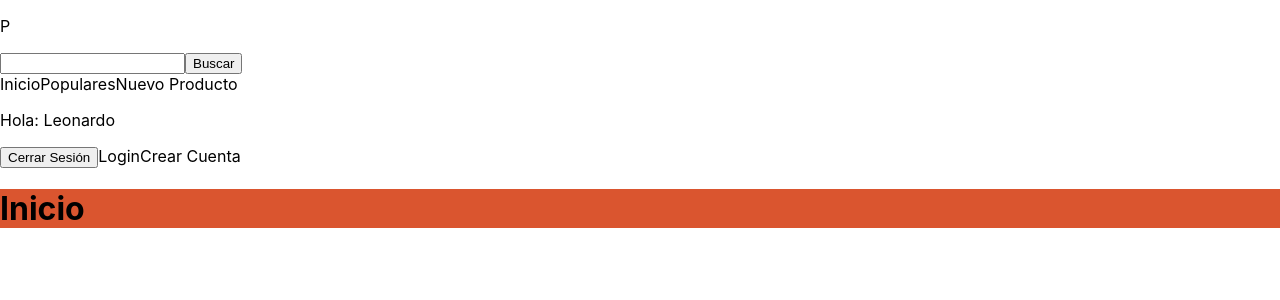
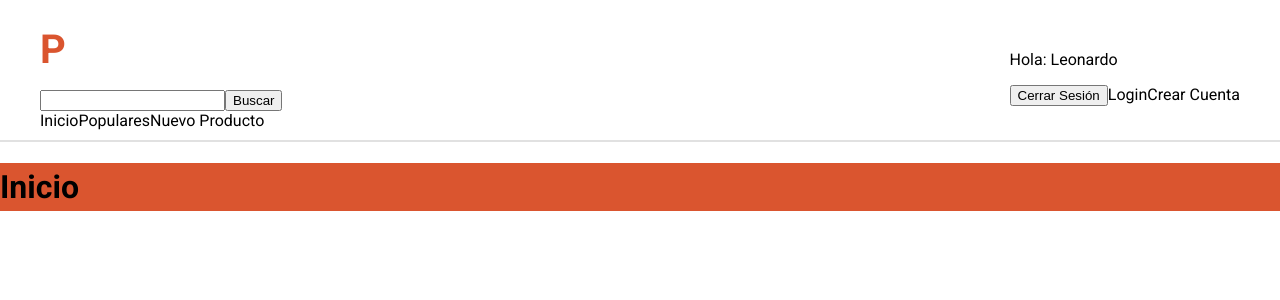
Before and after one commit to Leonardo-G/react-crear-productos, a Next.js app: page / in a window 1280 px wide. Shown: the top 300 px of the page. Built offline with nearby package versions, Linux system fonts and the light colour scheme.

Commit message:
estilos header

```diff
--- a/components/layout/Header.js
+++ b/components/layout/Header.js
@@ -1,17 +1,20 @@
 import Link from 'next/link'
 import React from 'react'
 import { Buscar } from '../UI/Buscar'
-import { Navegacion } from './Navegacion'
+import { Navegacion } from './Navegacion';
+
+import styles from "../../styles/Header.module.css";
 
 export const Header = () => {
     return (
-        <header>
+        <header className={ styles.header }>
+            <div className={ styles.contenedorHeader }>
                 <div>
-                <div>
-                    <p>P</p>
+                    <Link href="/" passHref>
+                        <p className={ styles.logo }>P</p>
+                    </Link>
                     <Buscar />
                     <Navegacion />
-                </div>
                 </div>
                 <div>
                     <p>Hola: Leonardo</p>
@@ -21,7 +24,7 @@ export const Header = () => {
                     <Link href="/">Login</Link>
                     <Link href="/">Crear Cuenta</Link>
                 </div>
-
+            </div>
         </header>
     )
 }
--- a/components/layout/Layout.js
+++ b/components/layout/Layout.js
@@ -1,10 +1,19 @@
 import React from 'react'
 import { Header } from './Header';
-import styles from "../../styles/Layout.module.css"
+import styles from "../../styles/Layout.module.css";
+import Head from 'next/head';
 
 export const Layout = ({ children }) => {
     return (
         <>
+            <Head>
+                {/* <html lang="es"/> */}
+                <link rel="stylesheet" href="https://cdnjs.cloudflare.com/ajax/libs/normalize/8.0.1/normalize.min.css" integrity="sha512-NhSC1YmyruXifcj/KFRWoC561YpHpc5Jtzgvbuzx5VozKpWvQ+4nXhPdFgmx8xqexRcpAglTj9sIBWINXa8x5w==" crossOrigin="anonymous" referrerPolicy="no-referrer" />
+                <link rel="preconnect" href="https://fonts.googleapis.com"/>
+                <link rel="preconnect" href="https://fonts.gstatic.com" crossOrigin/>
+                <link href="https://fonts.googleapis.com/css2?family=Roboto:wght@400;500;700&display=swap" rel="stylesheet" />
+                <title>Product Hunt Firebase y Next.js</title>
+            </Head>
             <Header />
             <main className={ styles.main }>
                 { children }
--- /dev/null
+++ b/styles/Header.module.css
@@ -0,0 +1,26 @@
+.header{
+    border-bottom: 2px solid var(--gris3);
+    padding: 1rem 0;
+}
+
+.contenedorHeader{
+    max-width: 120rem;
+    width: 95%;
+    margin: 0 auto;
+}
+
+.logo{
+    color: var(--naranja);
+    font-size: 4rem;
+    line-height: 0;
+    font-weight: 700;
+    margin-right: 2rem;
+}
+
+@media (min-width: 768px) {
+    .contenedorHeader{
+        display: flex;
+        justify-content: space-between;
+        align-items: center;
+    }
+}
--- a/styles/base/globals.css
+++ b/styles/base/globals.css
@@ -11,8 +11,7 @@ html,
 body {
   padding: 0;
   margin: 0;
-  font-family: -apple-system, BlinkMacSystemFont, Segoe UI, Roboto, Oxygen,
-    Ubuntu, Cantarell, Fira Sans, Droid Sans, Helvetica Neue, sans-serif;
+  font-family: "Roboto", sans-serif
 }
 
 body{
@@ -23,3 +22,14 @@ a {
   color: inherit;
   text-decoration: none;
 }
+
+h1, h2, h3{
+  margin-bottom: 2rem;
+  line-height: 1.5;
+}
+
+ul{
+  list-style: none;
+  margin: 0;
+  padding: 0;
+}
--- a/styles/base/variables.css
+++ b/styles/base/variables.css
@@ -2,5 +2,6 @@
 :root{
     --gris: #3d3d3d;
     --gris2: #6f6f6f;
+    --gris3: #e1e1e1;
     --naranja: #da552f;
   }
```
Lines whose indentation alone changed are shown as unchanged.
